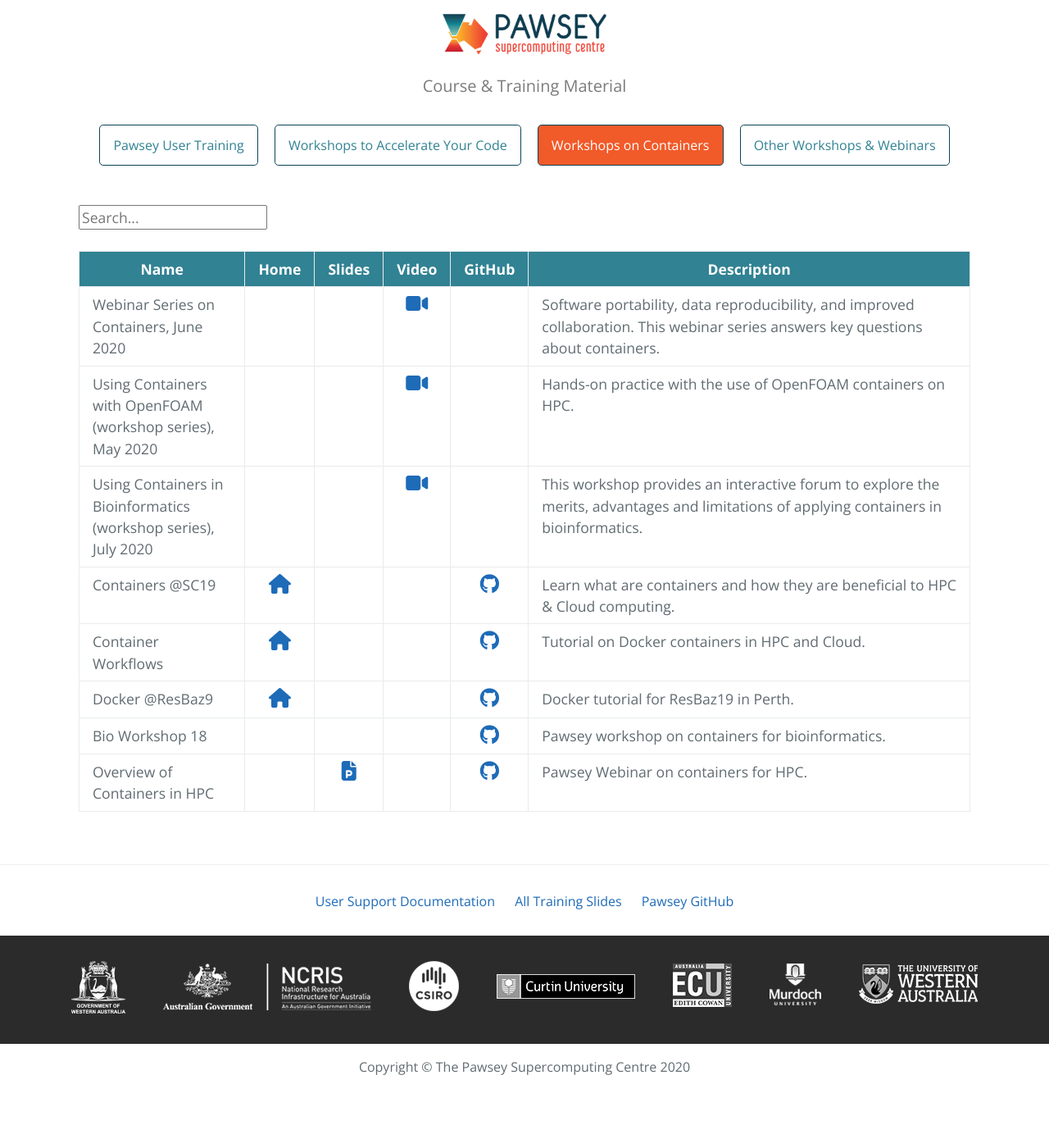
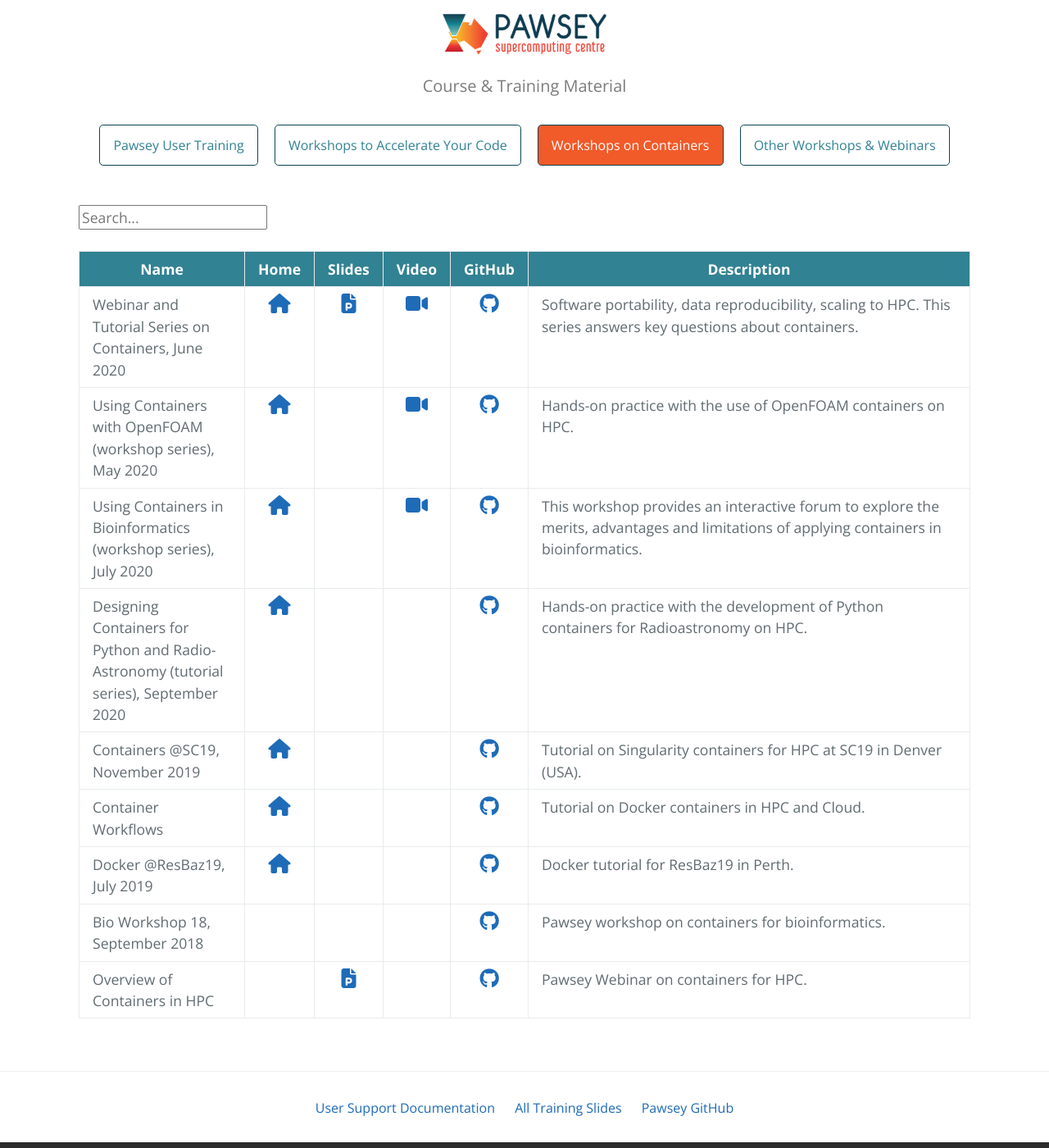
Before and after one commit to ratkinson0405/ratkinson0405.github.io, a Jekyll site: the page built from containers.md, in a window 1280 px wide and 1400 px high. Shown: the whole window at 82% size. Built offline with Jekyll 4.4.1, drawn with Linux system fonts in a browser that asks for light colours; nearby versions of some CDN libraries; our own code applies the rules of GitHub Pages for plain Markdown files; the repository's description, which GitHub fills in, is left out.

Commit message:
Update links.yml

```diff
--- a/_data/links.yml
+++ b/_data/links.yml
@@ -3,11 +3,11 @@ tableData:
   description: Advancing science through supercomputing.
   pageName: training.md
   ppt: https://support.pawsey.org.au/documentation/download/attachments/2162899/Introduction%20to%20Pawsey.pdf?api=v2
-  vid: https://www.youtube.com/watch?v=j2JFCsvsH1g&list=PLmu61dgAX-aZfevU9ZmtQ13bbOeF1GY5u&index=2&t=3s
+  vid: https://www.youtube.com/watch?v=j2JFCsvsH1g&list=PLmu61dgAX-aZfevU9ZmtQ13bbOeF1GY5u&index=2
 - title: Using Supercomputers – Part 1
   description: Part 1 - Beginners training outlining the major characteristics of a supercomputer, logging in, submitting a job and other key concepts.
   pageName: training.md
-  vid: https://www.youtube.com/watch?v=5myCBDNn5is&list=PLmu61dgAX-aZfevU9ZmtQ13bbOeF1GY5u&index=3&t=29s
+  vid: https://www.youtube.com/watch?v=5myCBDNn5is&list=PLmu61dgAX-aZfevU9ZmtQ13bbOeF1GY5u&index=3
 - title: Using Supercomputers – Part 2
   description: Part 2 - Beginners training outlining use of High Performance Storage, running jobs, real world HPC use and getting help.
   pageName: training.md
@@ -31,12 +31,13 @@ tableData:
   description: This course will introduce you to the use of Nimbus, the research cloud at Pawsey Supercomputing Centre.
   pageName: training.md
   url: https://pawseysc.github.io/using-nimbus
-  vid: https://www.youtube.com/watch?v=5yItRsdleE4&list=PLmu61dgAX-aYar4Fpust_u3mpDt07T2jl
+  vid: https://www.youtube.com/playlist?list=PLmu61dgAX-aYar4Fpust_u3mpDt07T2jl
   git: https://github.com/PawseySC/using-nimbus
 - title: Introducing Remote Visualisation
   description: Introduction to remote visualisation facilities at Pawsey.
   pageName: training.md
-  ppt: https://support.pawsey.org.au/documentation/download/attachments/2162899/Remote%20Visualisation.pdf?api=v2
+  url: https://vis.pawsey.org.au
+  ppt: https://support.pawsey.org.au/documentation/download/attachments/2162899/Introducing%20Remote%20Visualistion.pdf?api=v2
   vid: https://www.youtube.com/watch?v=aZgyjpsglSU&list=PLmu61dgAX-aZfevU9ZmtQ13bbOeF1GY5u&index=4
 - title: Develop with MPI
   description: Introduction to programming with MPI.
@@ -63,20 +64,32 @@ tableData:
   pageName: code.md
   ppt: https://support.pawsey.org.au/documentation/download/attachments/2162899/Optimising%20Serial%20Code.pdf?api=v2
   git: https://github.com/PawseySC/Optimising-Serial-Code
-- title: Webinar Series on Containers, June 2020
-  description: Software portability, data reproducibility, and improved collaboration. This webinar series answers key questions about containers.
+- title: Webinar and Tutorial Series on Containers, June 2020
+  description: Software portability, data reproducibility, scaling to HPC. This series answers key questions about containers.
   pageName: containers.md
+  url: https://pawseysc.github.io/singularity-containers
+  ppt: https://support.pawsey.org.au/documentation/download/attachments/2162899/Containers%20on%20HPC%20and%20Cloud%20with%20Singularity.pdf?api=v2
   vid: https://www.youtube.com/playlist?list=PLmu61dgAX-abfDjX1gugQh60AJRIpDrVz
+  git: https://github.com/pawseysc/singularity-containers
 - title: Using Containers with OpenFOAM (workshop series), May 2020
   description: Hands-on practice with the use of OpenFOAM containers on HPC.
   pageName: containers.md
+  url: https://pawseysc.github.io/containers-openfoam-workshop
   vid: https://www.youtube.com/playlist?list=PLmu61dgAX-aZS9kbcuKpRtLswApf49Z4D
+  git: https://github.com/PawseySC/containers-openfoam-workshop-scripts
 - title: Using Containers in Bioinformatics (workshop series), July 2020
   description: This workshop provides an interactive forum to explore the merits, advantages and limitations of applying containers in bioinformatics.
   pageName: containers.md
+  url: https://pawseysc.github.io/containers-bioinformatics-workshop
   vid: https://www.youtube.com/playlist?list=PLmu61dgAX-aYkz4rAl-nqmUfq_u9YUoFn
-- title: Containers @SC19
-  description: Learn what are containers and how they are beneficial to HPC & Cloud computing.
+  git: https://github.com/PawseySC/containers-bioinformatics-workshop
+- title: Designing Containers for Python and Radio-Astronomy (tutorial series), September 2020
+  description: Hands-on practice with the development of Python containers for Radioastronomy on HPC.
+  pageName: containers.md
+  url: https://pawseysc.github.io/containers-astro-python-workshop
+  git: https://github.com/PawseySC/containers-astro-python-workshop
+- title: Containers @SC19, November 2019
+  description: Tutorial on Singularity containers for HPC at SC19 in Denver (USA).
   pageName: containers.md
   url: https://pawseysc.github.io/sc19-containers
   git: https://github.com/pawseysc/sc19-containers
@@ -85,12 +98,12 @@ tableData:
   pageName: containers.md
   url: https://pawseysc.github.io/container-workflows
   git: https://github.com/PawseySC/container-workflows
-- title: Docker @ResBaz9
+- title: Docker @ResBaz19, July 2019
   description: Docker tutorial for ResBaz19 in Perth.
   pageName: containers.md
-  url: https://pawseysc.github.io/docker-resbaz19/
+  url: https://pawseysc.github.io/docker-resbaz19
   git: https://github.com/PawseySC/docker-resbaz19
-- title: Bio Workshop 18
+- title: Bio Workshop 18, September 2018
   description: Pawsey workshop on containers for bioinformatics.
   pageName: containers.md
   git: https://github.com/PawseySC/bio-workshop-18
```
